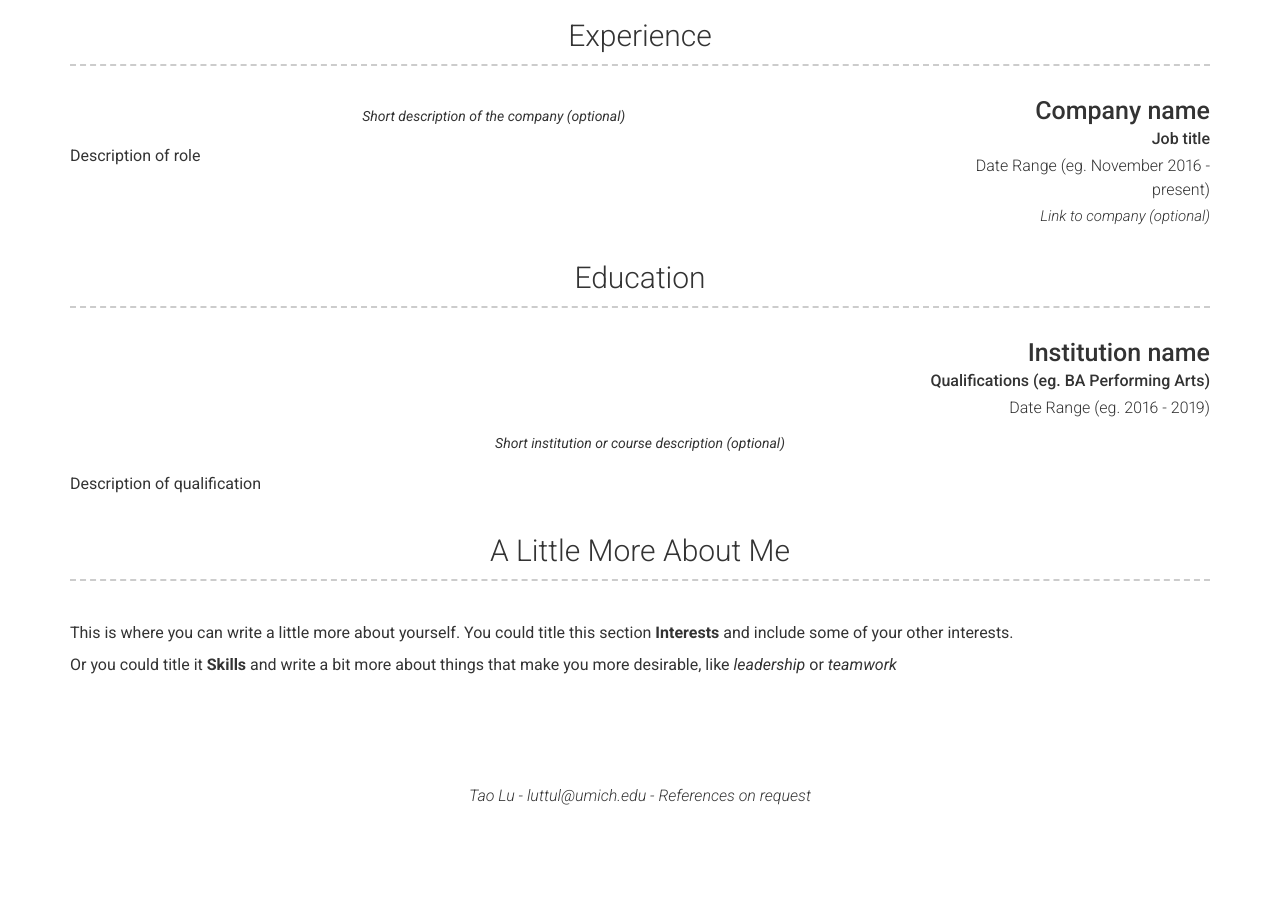
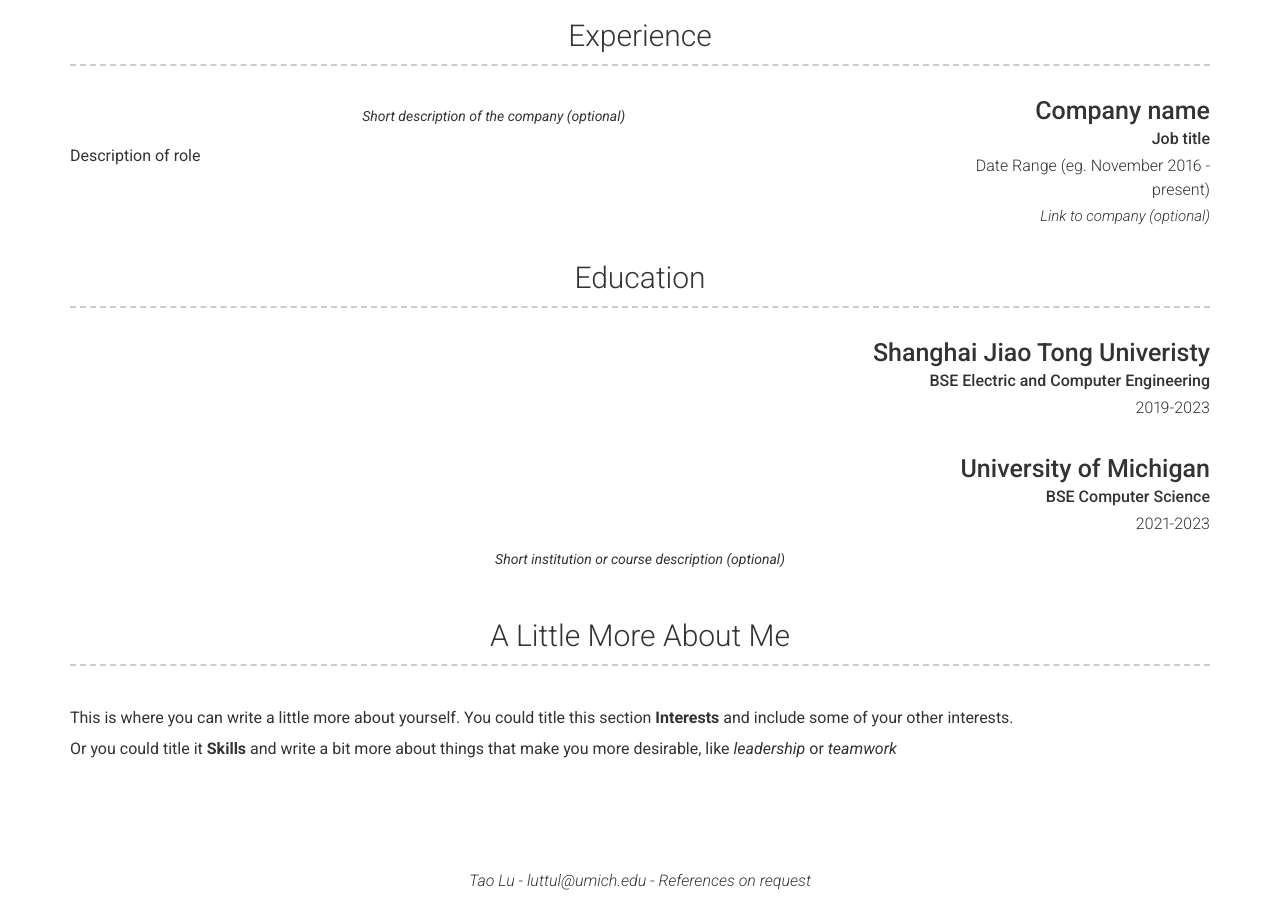
Before and after one commit to ISTHATDISTANCE/isthatdistance.github.io, a Jekyll site: the page built from index.md, in a window 1280 px wide and 900 px high, scrolled down 1099 px. Built offline with Jekyll 4.4.1, drawn with Linux system fonts in a browser that asks for light colours; nearby versions of some CDN libraries; before the commit the page ends 1915 px from its top, so only the background shows below that.

Commit message:
add institute

```diff
--- a/_config.yml
+++ b/_config.yml
@@ -95,13 +95,17 @@ content:
     layout: list
     content:
       - layout: top-right
-        title: Institution name
-        sub_title: Qualifications (eg. BA Performing Arts)
-        caption: Date Range (eg. 2016 - 2019)
+        title: Shanghai Jiao Tong Univeristy
+        sub_title: BSE Electric and Computer Engineering
+        caption: 2019-2023
+      - layout: top-right
+        title: University of Michigan
+        sub_title: BSE Computer Science
+        caption: 2021-2023
         quote: >
           Short institution or course description (optional)
-        description: | # this will include new lines to allow paragraphs
-          Description of qualification
+        # description: | # this will include new lines to allow paragraphs
+        #   Description of qualification
   - title: A Little More About Me
     layout: text
     content: | # this will include new lines to allow paragraphs
```
